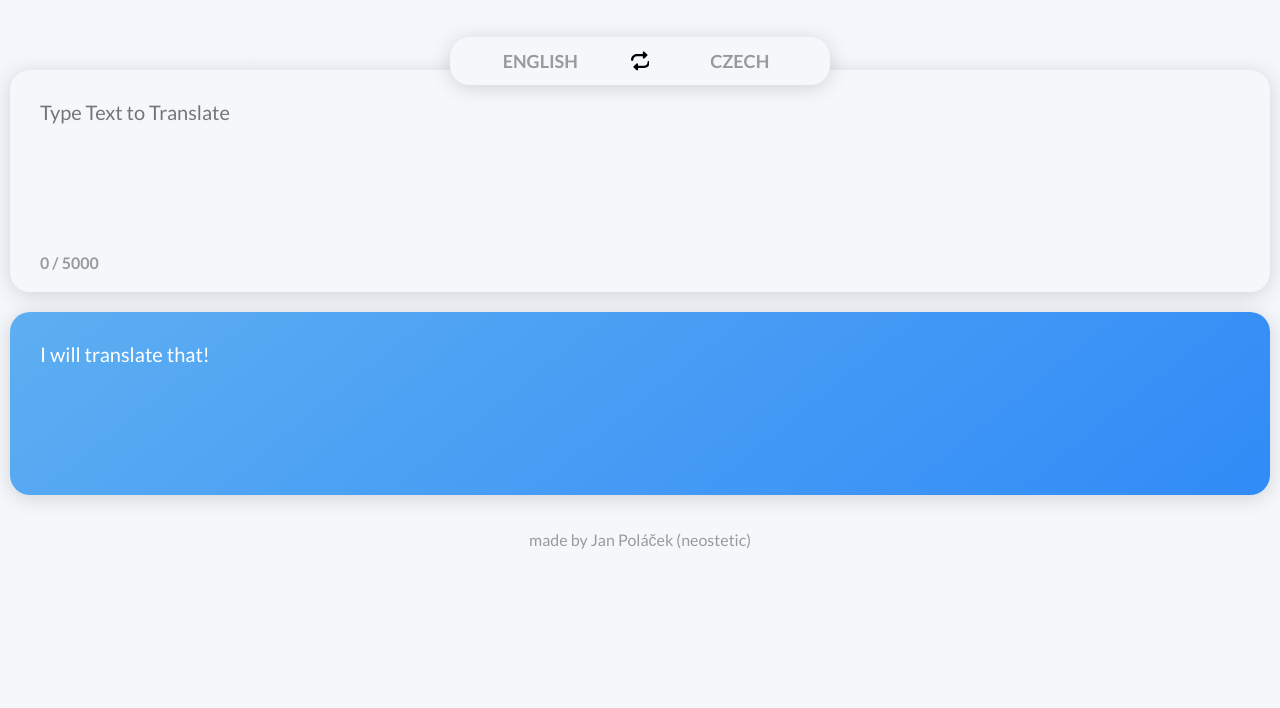
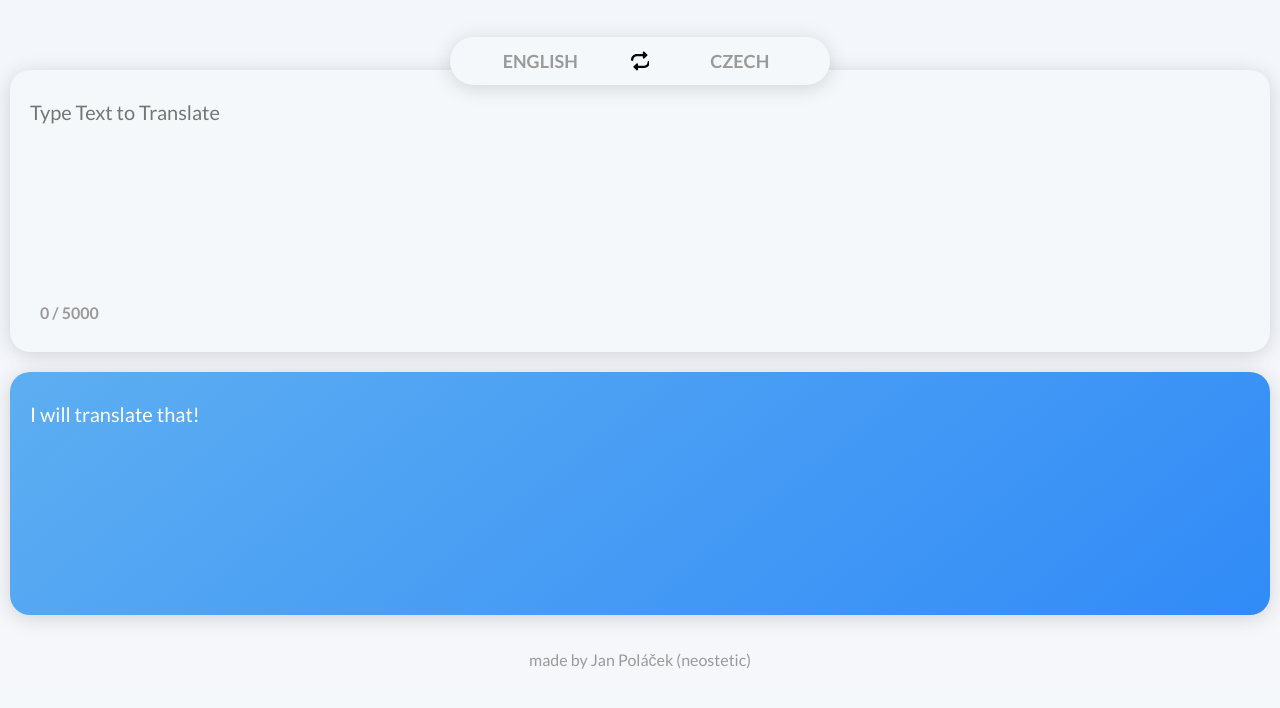
Before and after one commit to neostetic/Translator, a plain HTML site: page index.html in a window 1280 px wide. Shown: the part 60-768 px from the top of the page. Drawn offline with Linux system fonts and the light colour scheme.

Commit message:
Update main.css & added textarea.css

```diff
--- a/index.html
+++ b/index.html
@@ -4,6 +4,7 @@
     <meta charset="UTF-8">
     <title>Neostetic's Translator</title>
     <link rel="stylesheet" href="res/css/main.css">
+    <link rel="stylesheet" href="res/css/textarea.css">
     <meta name="viewport" content="width=device-width, initial-scale=1.0">
 </head>
 <body>
--- a/res/css/main.css
+++ b/res/css/main.css
@@ -13,6 +13,7 @@
     --shadow: rgba(0,0,0,.15);
     --shadow-hover: rgba(0,0,0,.2);
     --transition: cubic-bezier(.25,.75,.5,1.25) .2s;
+    --border-radius: 30px;
 }
 
 * {
@@ -37,7 +38,7 @@ body {
     background: -moz-linear-gradient(0deg, var(--background-bg1) 0%, var(--background-bg2) 100%);
     background: -webkit-linear-gradient(0deg, var(--background-bg1) 0%, var(--background-bg2) 100%);
     background: linear-gradient(0deg, var(--background-bg1) 0%, var(--background-bg2) 100%);
-    filter: progid:DXImageTransform.Microsoft.gradient(startColorstr="var(--background-bg1)",endColorstr="var(--background-bg2)",GradientType=1);
+    filter: progid:DXImageTransform.Microsoft.gradient(startColorstr=var(--background-bg1),endColorstr=var(--background-bg2),GradientType=1);
     height: 100%;
 }
 
@@ -48,7 +49,7 @@ body {
 .block {
     box-shadow: 0 3px 20px var(--shadow);
     background: var(--background);
-    border-radius: 20px;
+    border-radius: var(--border-radius);
     transition: var(--transition);
 }
 
@@ -110,14 +111,6 @@ body {
     color: var(--main-black);
 }
 
-.selections > select:nth-child(1) {
-    border-radius: 20px 0 0 20px;
-}
-
-.selections > select:nth-child(3) {
-    border-radius: 0 20px 20px 0;
-}
-
 svg {
     width: 20px;
     cursor: pointer;
@@ -136,7 +129,7 @@ svg {
     background: -webkit-linear-gradient(321deg, var(--background-bg3) 0%, var(--background-bg4) 100%);
     background: linear-gradient(321deg, var(--background-bg3) 0%, var(--background-bg4) 100%);
     filter: progid:DXImageTransform.Microsoft.gradient(startColorstr="var(--background-bg3)",endColorstr="var(--background-bg4)",GradientType=1);
-    border-radius: 0 20px 20px 0;
+    border-radius: 0 var(--border-radius) var(--border-radius) 0;
 }
 
 .outter > textarea {
@@ -155,14 +148,14 @@ svg {
 }
 
 .content > div > textarea {
-    width: 100%;
+    position: relative;
+    width: Calc(100% - 40px);
     height: 400px;
     border: none;
     background: transparent;
     outline: none;
     font-size: 20px;
-    padding: 0 30px;
-    margin: 30px 0;
+    margin: 30px;
     resize: none;
 }
 
@@ -186,20 +179,12 @@ svg {
         box-shadow: none;
     }
 
-    #themeButton {
-    }
-
     body {
         padding: 10px;
     }
 
     html, body {
         float: left;
-    }
-
-    textarea {
-        padding: 0 10px;
-        margin: 10px 0;
     }
 
     .header {
@@ -211,6 +196,7 @@ svg {
     }
 
     .inner, .outter {
+        padding: 10px 0;
         width: 100%;
         box-shadow: 0 3px 20px var(--shadow);
         border-radius: 20px;
@@ -220,7 +206,10 @@ svg {
     }
 
     .content > div > textarea {
-        height: 120px;
+        height: 220px;
+        width: Calc(100% - 10px);
+        margin: 0;
+        padding: 20px;
     }
 
     .footer {
--- /dev/null
+++ b/res/css/textarea.css
@@ -0,0 +1,23 @@
+textarea::-webkit-scrollbar {
+    width: 5px;
+    border-radius: 50px;
+    opacity: .5;
+}
+
+textarea::-webkit-scrollbar-track {
+    border-radius: 50px;
+}
+
+textarea::-webkit-scrollbar-thumb {
+    margin: 10px;
+    padding: 100px;
+    border-radius: 50px;
+}
+
+.outter > textarea::-webkit-scrollbar-thumb {
+    background: var(--background);
+}
+
+.inner > textarea::-webkit-scrollbar-thumb {
+    background: var(--main-dark);
+}
```
